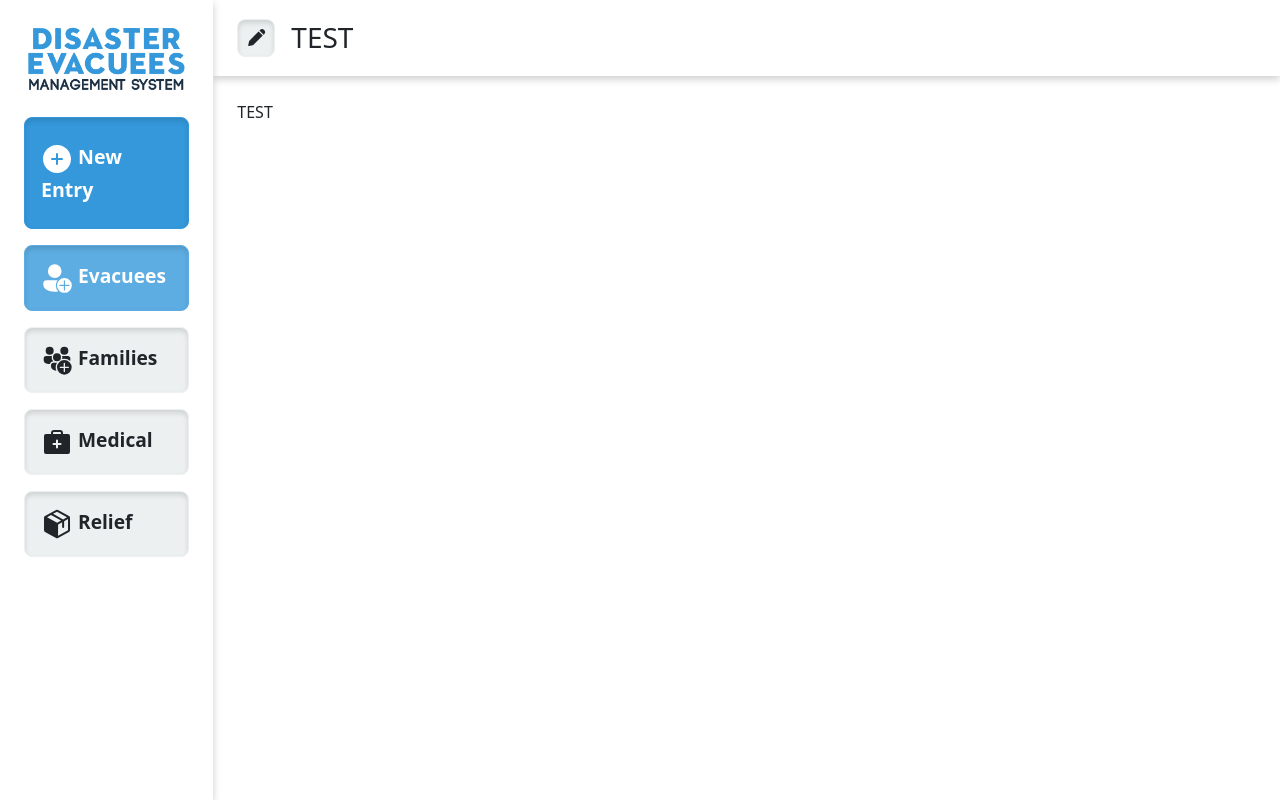
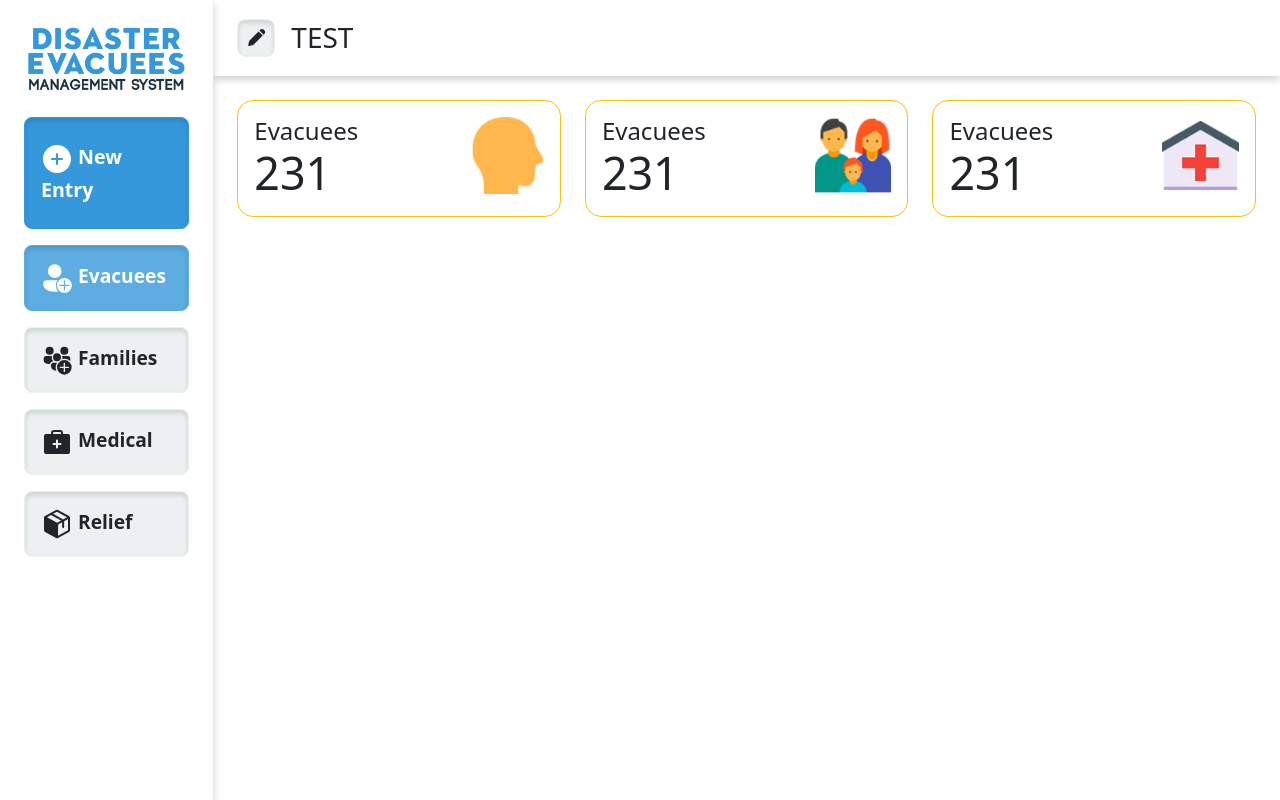
Before and after one commit to iooosef/dems, a Vue app: page / in a window 1280 px wide. Built offline with nearby package versions, Linux system fonts and the light colour scheme.

Commit message:
Added the three analytics widgets

```diff
--- a/src/assets/styles/mainstyles.scss
+++ b/src/assets/styles/mainstyles.scss
@@ -23,7 +23,7 @@
     }
 }
 
-@for $i from 1 through 3 {
+@for $i from 1 through 5 {
     h#{$i} {
         margin: 0;
     }
--- a/src/components/AnalyticsCard.vue
+++ b/src/components/AnalyticsCard.vue
@@ -1,6 +1,32 @@
 <template>
-    <section>
-        TEST
+    <section class="d-flex flex-row justify-content-between">
+        <div class="d-flex flex-fill border border-warning rounded-4">
+            <div class="p-3 flex-grow-1">
+                <h4>Evacuees</h4>
+                <h1 class="analytics-data-num">{{ analytics }}</h1>
+            </div>
+            <div class="p-3 flex-shrink-1">
+                <img src="@/assets/img/analytics_evacuees.png" class="analytics-img" alt="">
+            </div>
+        </div>
+        <div class="mx-4 d-flex flex-fill border border-warning rounded-4">
+            <div class="p-3 flex-grow-1">
+                <h4>Evacuees</h4>
+                <h1 class="analytics-data-num">{{ analytics }}</h1>
+            </div>
+            <div class="p-3 flex-shrink-1">
+                <img src="@/assets/img/analytics_family.png" class="analytics-img" alt="">
+            </div>
+        </div>
+        <div class="d-flex flex-fill border border-warning rounded-4">
+            <div class="p-3 flex-grow-1">
+                <h4>Evacuees</h4>
+                <h1 class="analytics-data-num">{{ analytics }}</h1>
+            </div>
+            <div class="p-3 flex-shrink-1">
+                <img src="@/assets/img/analytics_aid.png" class="analytics-img" alt="">
+            </div>
+        </div>
     </section>
 </template>
 
@@ -8,13 +34,21 @@
 export default {
     name: "AnalyticsCard",
     setup () {
+        let analytics = 231;
 
-
-        return {}
+        return {analytics}
     }
 }
 </script>
 
 <style lang="scss" scoped>
+.analytics-data-num {
+    font-size: 2.8rem;
+}
 
+.analytics-img {
+    width: 80%;
+    height: auto;
+    float: right;
+}
 </style>
```
